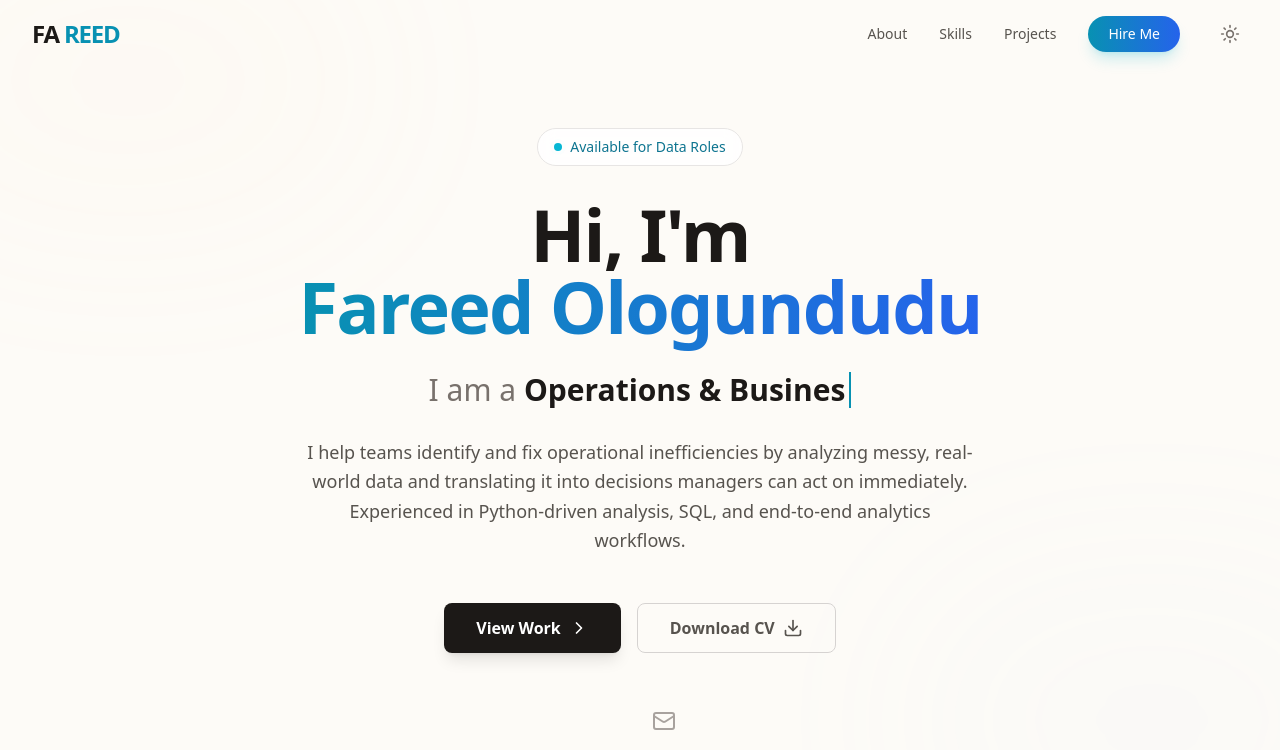
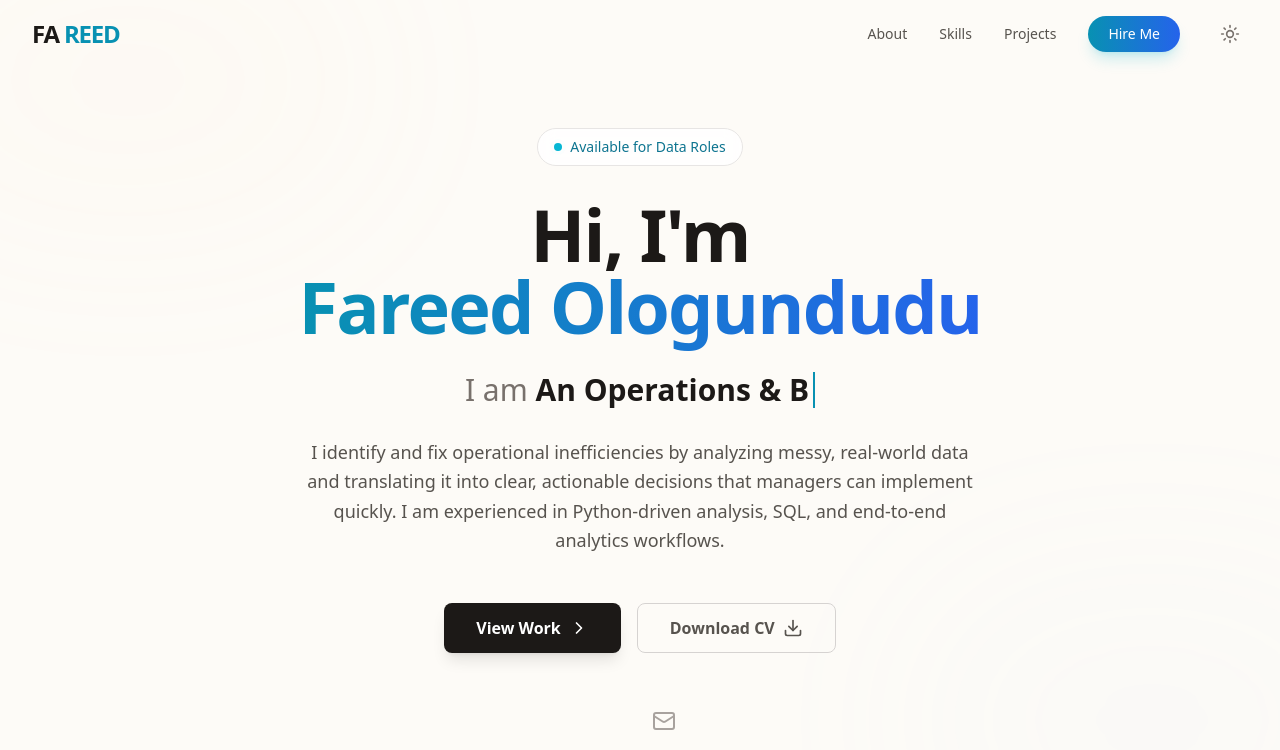
Before and after one commit to Fareed04/portfolio, a Django app: page / in a window 1280 px wide. Shown: the top 750 px of the page. Run offline with Django 5.2, Linux system fonts and the light colour scheme; some libraries are stand-ins or nearby versions.

Commit message:
refactor: Improved portfolio bio clarity and professional tone

```diff
--- a/home/templates/home/home.html
+++ b/home/templates/home/home.html
@@ -128,7 +128,7 @@
 
                 <div class="reveal flex justify-center" style="transition-delay: 200ms;">
                     <div class="h-8 text-2xl md:text-3xl text-stone-500 dark:text-gray-400 font-light flex items-center">
-                        I am a&nbsp;
+                        I am&nbsp;
                         <span id="typewriter" class="text-stone-900 dark:text-gray-100 font-semibold border-r-2 border-cyan-600 dark:border-cyan-400 pr-1"></span>
                     </div>
                 </div>
--- a/home/views.py
+++ b/home/views.py
@@ -88,13 +88,13 @@
         'profile': {
             'name': 'Fareed Ologundudu',
             'roles': [
-                "Python Data Analyst",
-                "Operations & Business Analyst"
+                "A Python Data Analyst",
+                "An Operations & Business Analyst"
             ],
             'about': (
-                "I help teams identify and fix operational inefficiencies by analyzing messy, real-world data "
-                "and translating it into decisions managers can act on immediately. "
-                "Experienced in Python-driven analysis, SQL, and end-to-end analytics workflows."
+                "I identify and fix operational inefficiencies by analyzing messy, real-world data and translating "
+                "it into clear, actionable decisions that managers can implement quickly. I am experienced in "
+                "Python-driven analysis, SQL, and end-to-end analytics workflows."
             ),
             'email': 'ologundudufareed@gmail.com',
             'linkedin': 'https://linkedin.com/in/fareed-ologundudu-129506249',
```
